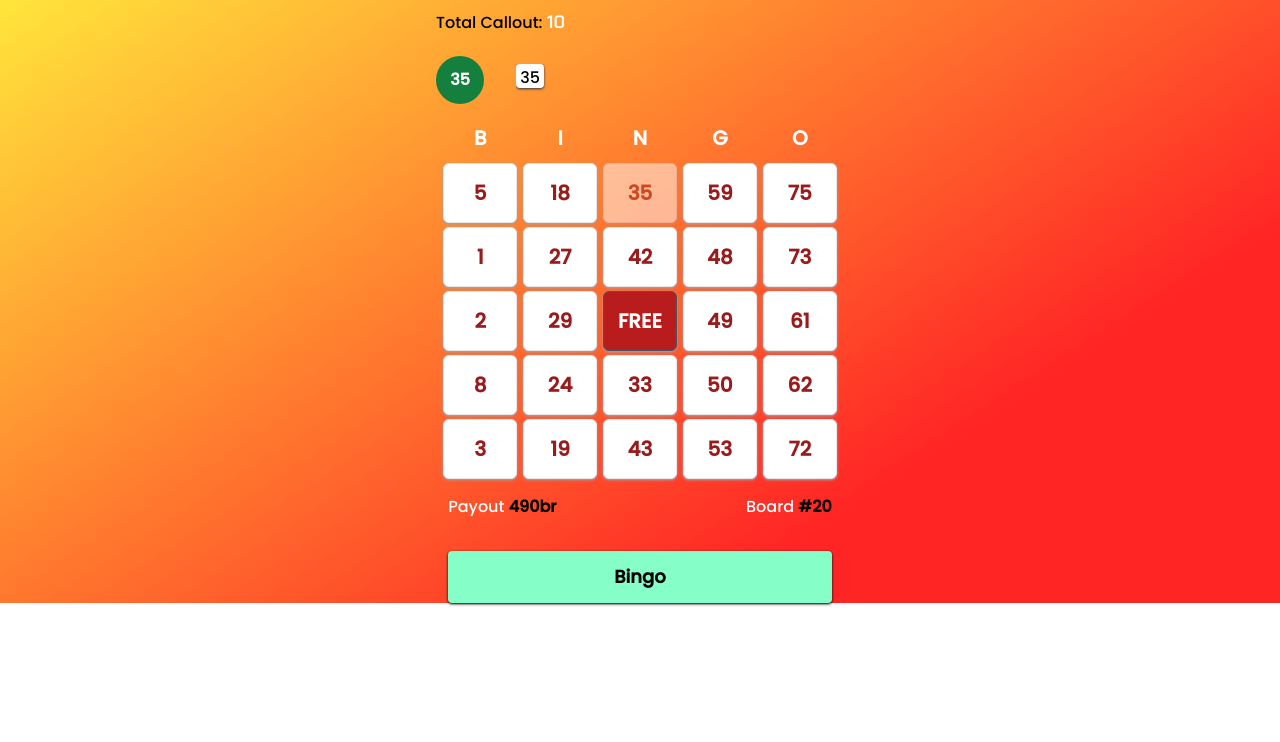
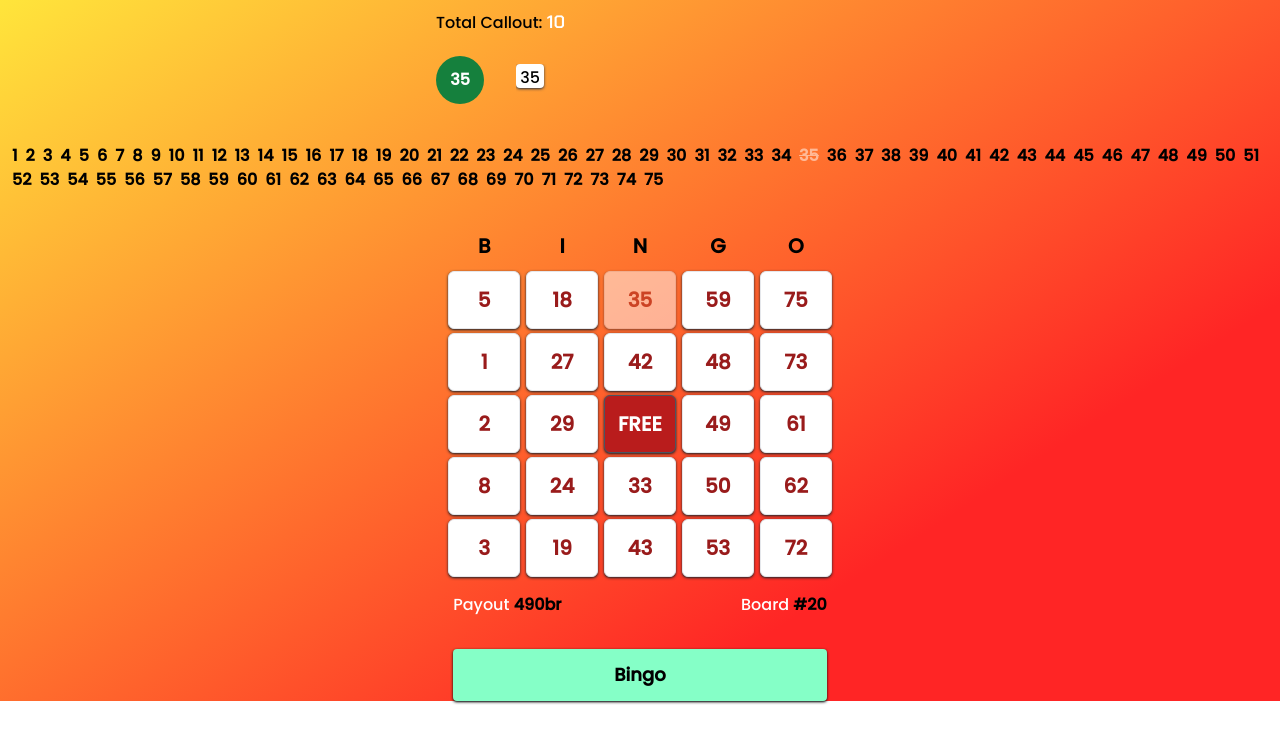
Before and after one commit to kid-us/Zusebingo-React, a React (Vite) app: page /play in a window 1280 px wide. Shown: the top 742 px of the page. Built offline with nearby package versions, Linux system fonts and the light colour scheme; no server answers; the HTML template or start-up script is replaced by a standard one.

Commit message:
Adding 1-75 numbers

```diff
--- /dev/null
+++ b/src/components/Game/Bingo75.tsx
@@ -0,0 +1,24 @@
+interface Props {
+  calledNum: number;
+}
+
+const Bingo75 = ({ calledNum }: Props) => {
+  const numbers = Array.from({ length: 75 }, (_, i) => i + 1);
+  return (
+    <div className="flex lg:justify-center ms:justify-center justify-start ms-1 my-10">
+      <div className="flex flex-wrap">
+        {numbers.map((num) => (
+          <p
+            className={`text-black font-poppins mx-1 font-bold ${
+              calledNum === num && "line-through blink text-white"
+            } `}
+          >
+            {num}
+          </p>
+        ))}
+      </div>
+    </div>
+  );
+};
+
+export default Bingo75;
--- a/src/components/Game/CallOut.tsx
+++ b/src/components/Game/CallOut.tsx
@@ -24,7 +24,7 @@ const CallOut = ({ calledNumber }: Props) => {
             {calledNumber}
           </p>
         </div>
-        <div className="lg:grid md:grid grid lg:col-span-8 md:col-span-6 lg:ms-8 md:-7 ms-1 mt-2">
+        <div className="lg:grid md:grid grid lg:col-span-8 md:col-span-6 lg:ms-8 md:ms-7 ms-1 mt-2">
           <div className="flex gap-x-1 overflow-hidden">
             {numbers.length > 0 &&
               lastEightNumbers.map((num) => (
--- a/src/components/Game/Number.tsx
+++ b/src/components/Game/Number.tsx
@@ -7,15 +7,15 @@ interface Props {
 const Number = ({ number, calledNum, markedNumbers, onMark }: Props) => {
   const style =
     number === "FREE" &&
-    "bg-red-700 text-white border border-gray-600 p-[14px]";
+    "bg-red-700 text-white border border-gray-600 p-[13px]";
 
   const otherStyles =
-    "mb-1 rounded-md text-center font-poppins text-[20px] font-extrabold shadow shadow-zinc-400 cursor-pointer p-[14px] m-[3px] ";
+    "mb-1 rounded-md text-center font-poppins text-[20px] font-extrabold shadow shadow-zinc-800 cursor-pointer p-[13px] m-[3px] ";
 
   // Handle Mark
   const handleMark = (num: number) => {
     if (markedNumbers.includes(num)) {
-      return "bg-red-700 text-white border border-gray-200";
+      return "bg-red-700 text-white border border-gray-600";
     } else {
       return "bg-white text-red-800 border border-gray-200";
     }
--- a/src/components/Pages/Game.tsx
+++ b/src/components/Pages/Game.tsx
@@ -1,6 +1,7 @@
 import { useEffect, useState } from "react";
 import Number from "../Game/Number";
 import CallOut from "../Game/CallOut";
+import Bingo75 from "../Game/Bingo75";
 
 interface BingoBoard {
   B: number[];
@@ -54,19 +55,21 @@ const Game = () => {
   return (
     <div className="bg2 h-[100vh] px-1">
       <div className="container mx-auto">
-        <div className="flex lg:justify-center md:justify-center justify-start mb-5">
+        <div className="flex lg:justify-center md:justify-center justify-start lg:ms-0 md:ms-0 ms-3">
           <CallOut calledNumber={calledNumber} />
         </div>
+        <Bingo75 calledNum={calledNumber} />
         <div className="flex justify-center">
           <div>
-            <div className="grid grid-cols-5 text-center text-white font-extrabold">
+            {/* Bingo Title */}
+            <div className="grid grid-cols-5 text-center text-Black font-extrabold">
               <h1 className="text-xl">B</h1>
               <h1 className="text-xl">I</h1>
               <h1 className="text-xl">N</h1>
               <h1 className="text-xl">G</h1>
               <h1 className="text-xl">O</h1>
             </div>
-
+            {/* Bingo Numbers */}
             <div className="grid grid-cols-5 mt-2">
               {/* B */}
               <div>
@@ -133,7 +136,7 @@ const Game = () => {
                 ))}
               </div>
             </div>
-
+            {/* Infos */}
             <div className="flex justify-between">
               <p className="text-white font-poppins mt-3 ps-2">
                 Payout{" "}
@@ -144,6 +147,7 @@ const Game = () => {
                 <span className="text-black font-bold font-poppins">#20</span>
               </p>
             </div>
+            {/* Bingo Button */}
             <div className="mt-8 text-center px-2">
               <button className="py-3 text-black btn-bg w-full rounded font-poppins text-lg shadow shadow-zinc-950 chakra">
                 Bingo
```
